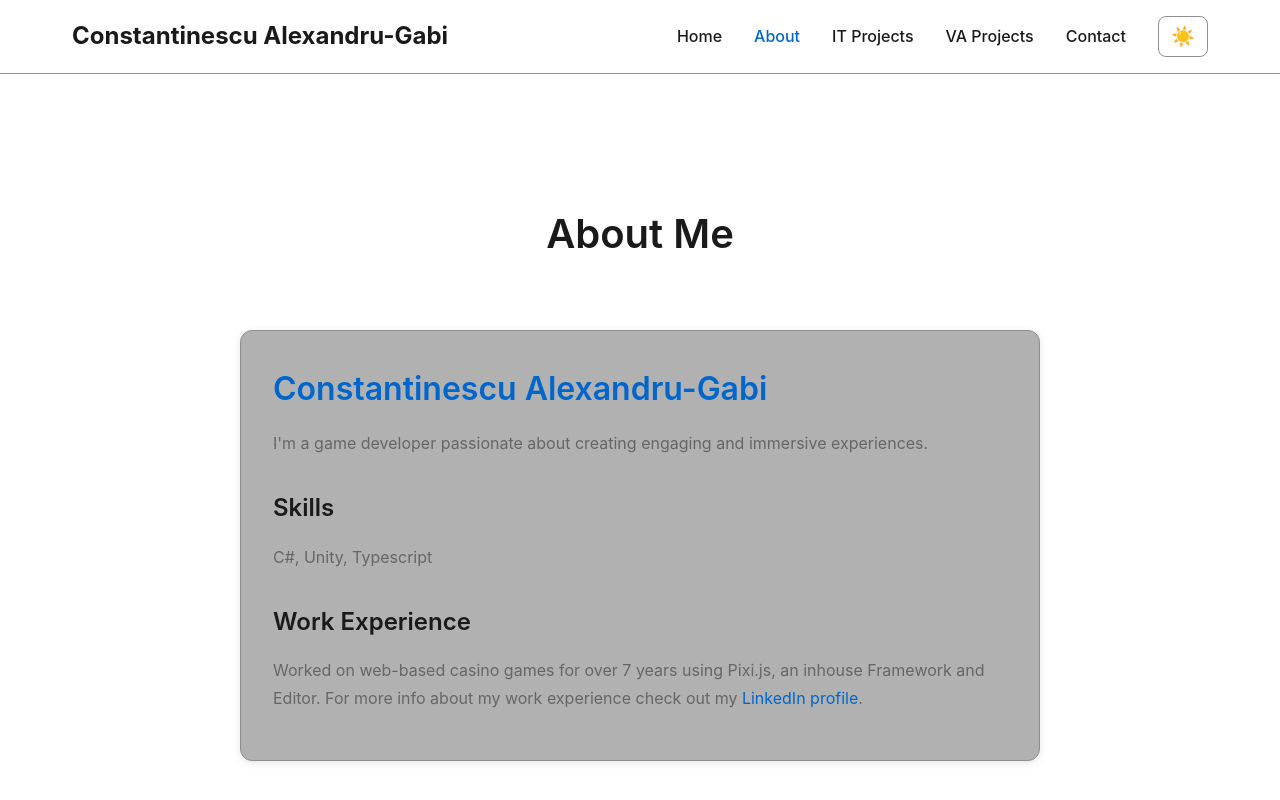
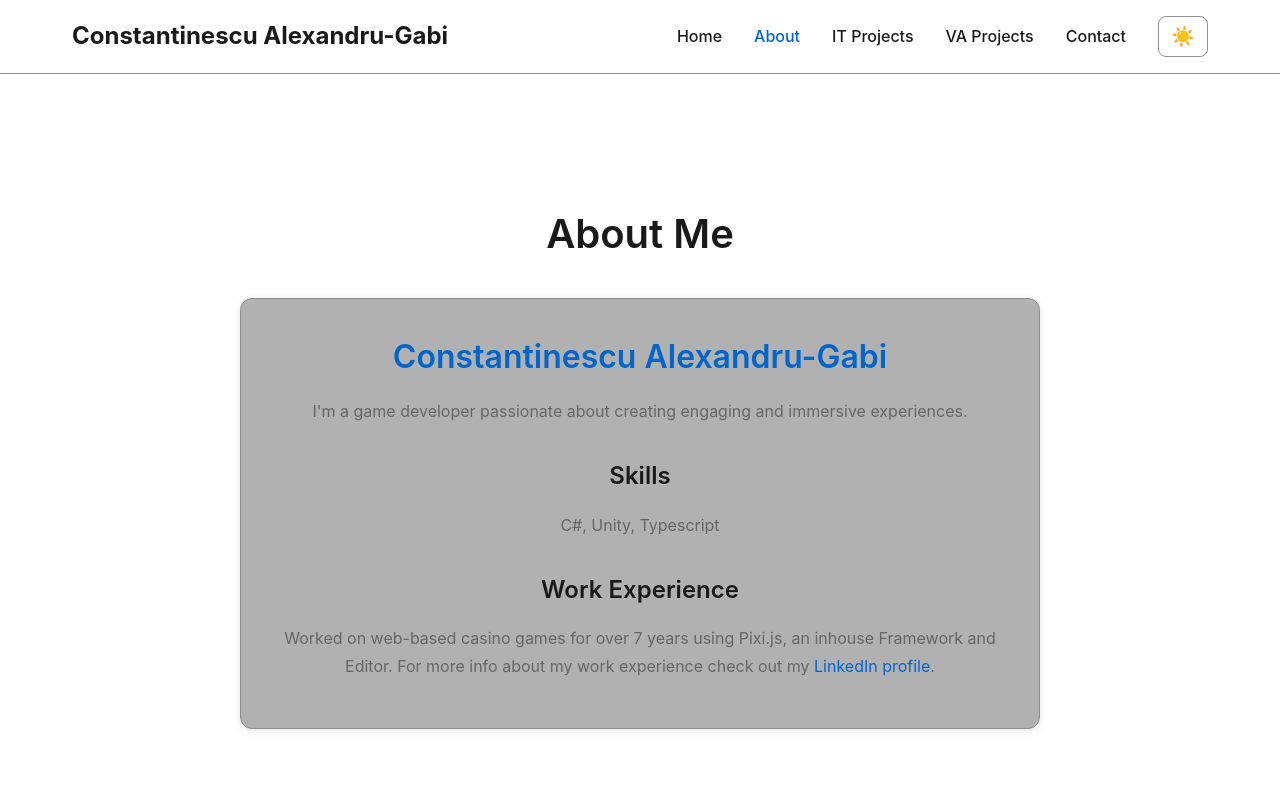
Before and after one commit to AlexandruGabi47/AlexandruGabi47.github.io, a Vue app: page /about in a window 1280 px wide. Shown: the top 800 px of the page. Built offline with nearby package versions, Linux system fonts and the light colour scheme.

Commit message:
Renamed CSS variables Small adjustments, paragraphs and h1-6 are now centered by default

```diff
--- a/src/styles/base.css
+++ b/src/styles/base.css
@@ -25,8 +25,9 @@ body {
 
 h1, h2, h3, h4, h5, h6 {
   color: var(--text);
-  margin-bottom: var(--spacing-sm);
+  margin-bottom: var(--spacing-s);
   font-weight: 600;
+  text-align: center;
 }
 
 h1 { font-size: 2.5rem; }
@@ -36,7 +37,8 @@ h3 { font-size: 1.5rem; }
 p {
   color: var(--text-muted);
   line-height: 1.7;
-  margin-bottom: var(--spacing-sm);
+  margin-bottom: var(--spacing-s);
+  text-align: center;
 }
 
 a {
--- a/src/styles/components.css
+++ b/src/styles/components.css
@@ -4,7 +4,7 @@
 .navbar {
   background-color: var(--nav-bg);
   border-bottom: 1px solid var(--border);
-  padding: var(--spacing-sm) 0;
+  padding: var(--spacing-s) 0;
   position: sticky;
   top: 0;
   z-index: 100;
@@ -14,7 +14,7 @@
 .nav-container {
   max-width: 1200px;
   margin: 0 auto;
-  padding: 0 var(--spacing-md);
+  padding: 0 var(--spacing-m);
   display: flex;
   justify-content: space-between;
   align-items: center;
@@ -33,7 +33,7 @@
 
 .nav-menu {
   display: flex;
-  gap: var(--spacing-md);
+  gap: var(--spacing-m);
   align-items: center;
 }
 
@@ -53,7 +53,7 @@
 .theme-toggle {
   background: transparent;
   border: 1px solid var(--border);
-  border-radius: var(--radius-md);
+  border-radius: var(--radius-m);
   padding: 0.5rem 0.75rem;
   cursor: pointer;
   font-size: 1.2rem;
@@ -72,7 +72,7 @@
   background-color: var(--primary);
   color: white;
   border: none;
-  border-radius: var(--radius-md);
+  border-radius: var(--radius-m);
   font-size: 1rem;
   font-weight: 500;
   cursor: pointer;
@@ -101,8 +101,8 @@
 .card {
   background-color: var(--card-bg);
   border: 1px solid var(--border);
-  border-radius: var(--radius-lg);
-  padding: var(--spacing-md);
+  border-radius: var(--radius-l);
+  padding: var(--spacing-m);
   box-shadow: var(--shadow);
   transition: all var(--transition);
 }
@@ -114,7 +114,7 @@
 
 .card h2, .card h3 {
   color: var(--text);
-  margin-bottom: var(--spacing-sm);
+  margin-bottom: var(--spacing-s);
 }
 
 .card p {
@@ -125,11 +125,11 @@
 .widget-container {
   display: flex;
   justify-content: center;
-  margin: var(--spacing-md) 0;
+  margin: var(--spacing-m) 0;
 }
 
 .widget-container iframe {
-  border-radius: var(--radius-md);
+  border-radius: var(--radius-m);
   max-width: 100%;
 }
 
@@ -137,7 +137,7 @@
 footer {
   background-color: var(--footer-bg);
   border-top: 1px solid var(--border);
-  padding: var(--spacing-md) 0;
+  padding: var(--spacing-m) 0;
   text-align: center;
   margin-top: auto;
 }
@@ -151,24 +151,24 @@ footer p {
 @media (max-width: 768px) {
   .nav-container {
     flex-direction: column;
-    gap: var(--spacing-sm);
-    padding: 0 var(--spacing-sm);
+    gap: var(--spacing-s);
+    padding: 0 var(--spacing-s);
   }
 
   .nav-menu {
     flex-wrap: wrap;
     justify-content: center;
-    gap: var(--spacing-sm);
+    gap: var(--spacing-s);
     font-size: 0.9rem;
   }
 
   .btn {
     display: block;
     width: 100%;
-    margin-bottom: var(--spacing-sm);
+    margin-bottom: var(--spacing-s);
   }
 
   .card {
-    padding: var(--spacing-sm);
+    padding: var(--spacing-s);
   }
 }
--- a/src/styles/layout.css
+++ b/src/styles/layout.css
@@ -2,28 +2,29 @@
 .container {
   max-width: 1200px;
   margin: 0 auto;
-  padding: 0 var(--spacing-md);
+  padding: 0 var(--spacing-m);
 }
 
 /* Page Layout */
 .page {
   flex: 1;
-  padding: var(--spacing-lg) 0;
+  padding: var(--spacing-l) 0;
 }
 
 /* Sections */
 .section {
-  padding: var(--spacing-lg) 0;
+  padding: var(--spacing-l) 0;
 }
 
 .section-title {
   text-align: center;
-  margin-bottom: var(--spacing-lg);
+  margin-bottom: var(--spacing-m);
 }
 
 .section-sub-title {
   text-align: center;
-  margin-bottom: var(--spacing-lg);
+  margin-top: var(--spacing-m);
+  margin-bottom: var(--spacing-m);
 }
 
 
@@ -39,7 +40,7 @@
 /* Grid */
 .grid {
   display: grid;
-  gap: var(--spacing-md);
+  gap: var(--spacing-m);
 }
 
 .grid-2 {
@@ -52,7 +53,7 @@
 
 @media (max-width: 768px) {
   .container {
-    padding: 0 var(--spacing-sm);
+    padding: 0 var(--spacing-s);
   }
 
   .grid-2,
--- a/src/styles/variables.css
+++ b/src/styles/variables.css
@@ -13,14 +13,14 @@
 
   /* Spacing */
   --spacing-xs: 0.5rem;
-  --spacing-sm: 1rem;
-  --spacing-md: 2rem;
-  --spacing-lg: 4rem;
+  --spacing-s: 1rem;
+  --spacing-m: 2rem;
+  --spacing-l: 4rem;
 
   /* Border Radius */
-  --radius-sm: 4px;
-  --radius-md: 8px;
-  --radius-lg: 12px;
+  --radius-s: 4px;
+  --radius-m: 8px;
+  --radius-l: 12px;
 
   /* Transitions */
   --transition: 0.3s ease;
--- a/src/views/AboutPage.vue
+++ b/src/views/AboutPage.vue
@@ -29,7 +29,7 @@ h2 {
 }
 
 h3 {
-  margin-top: var(--spacing-md);
+  margin-top: var(--spacing-m);
   color: var(--text);
 }
 </style>
--- a/src/views/ContactPage.vue
+++ b/src/views/ContactPage.vue
@@ -7,8 +7,8 @@
       <div class="section">
         <h1 class="section-title">Contact</h1>
         <div class="card" style="max-width: 600px; margin: 0 auto;">
-          <p style="text-align: center;">Feel free to reach out!</p>
-          <p style="text-align: center; margin-top: var(--spacing-md);">
+          <p>Feel free to reach out!</p>
+          <p style="margin-top: var(--spacing-m);">
             <strong>LinkedIn:</strong> <a href="https://www.linkedin.com/in/constantinescu-alexandru-gabi-315290160" target="_blank" rel="noopener noreferrer">View Profile</a>
           </p>
         </div>
--- a/src/views/HomePage.vue
+++ b/src/views/HomePage.vue
@@ -7,10 +7,10 @@
       <div class="section">
         <h1 class="section-title">Constantinescu Alexandru-Gabi</h1>
         <h3 class="section-sub-title">Game Developer</h3>
-        <p align="center">
+        <p>
           Welcome to my portfolio! I am a passionate programmer and game developer, with interests in gaming and Voice Acting.
         </p>
-        <div class="center" style="margin: var(--spacing-md) 0;">
+        <div class="center" style="margin: var(--spacing-m) 0;">
           <router-link to="/it-projects" class="btn">View My IT Projects</router-link>
           <br />
           <router-link to="/va-projects" class="btn">View My Voice Acting Projects</router-link>
--- a/src/views/ITProjectsPage.vue
+++ b/src/views/ITProjectsPage.vue
@@ -18,16 +18,16 @@
               <a href="https://raventhinkerer.itch.io/cyber-survivor">Cyber Survivor by RavenThinkerer</a>
             </iframe>
           </div>
-          <div style="margin-top: var(--spacing-sm);">
+          <div style="margin-top: var(--spacing-s);">
             A top-down cyberpunk shooter made in Unity. Survive waves of enemies and upgrade your character!
           </div>
-          <div style="margin-top: var(--spacing-sm);">
+          <div style="margin-top: var(--spacing-s);">
             <strong>Technologies used:</strong> Unity, C#
           </div>
-          <div style="margin-top: var(--spacing-sm);">
+          <div style="margin-top: var(--spacing-s);">
             <strong>Status:</strong> In Development, prototyping stage
           </div>
-          <div style="margin-top: var(--spacing-md); display: flex; gap: var(--spacing-sm); justify-content: center;">
+          <div style="margin-top: var(--spacing-m); display: flex; gap: var(--spacing-s); justify-content: center;">
             <a href="https://raventhinkerer.itch.io/cyber-survivor" target="_blank" rel="noopener noreferrer" class="btn">Play on Itch.io</a>
             <a href="https://github.com/AlexandruGabi47/Cyber_Survivor" target="_blank" rel="noopener noreferrer" class="btn btn-secondary">View on GitHub</a>
           </div>
@@ -38,5 +38,4 @@
 </template>
 
 <style scoped>
-/* Page-specific styles if needed */
 </style>
--- a/src/views/VAProjectsPage.vue
+++ b/src/views/VAProjectsPage.vue
@@ -7,14 +7,14 @@
       <div class="section">
         <h1 class="section-title">Voice Acting Projects</h1>
         <div class="info-card">
-          <p align="center">
+          <p>
             While I'm still early in my voice acting journey with no professional projects yet,
             I'm deeply passionate about bringing characters to life through voice and performance.
             I'm actively learning and honing my skills in voice modulation, character acting, and storytelling.
             I love experimenting with different voices, sounds and impressions.
           </p>
         </div>
-        <h3 align="center">
+        <h3>
           Contact me if you're interested in collaborating or learning more about my voice acting skills.
           <br />
           I have some demo reels available upon request.
```
